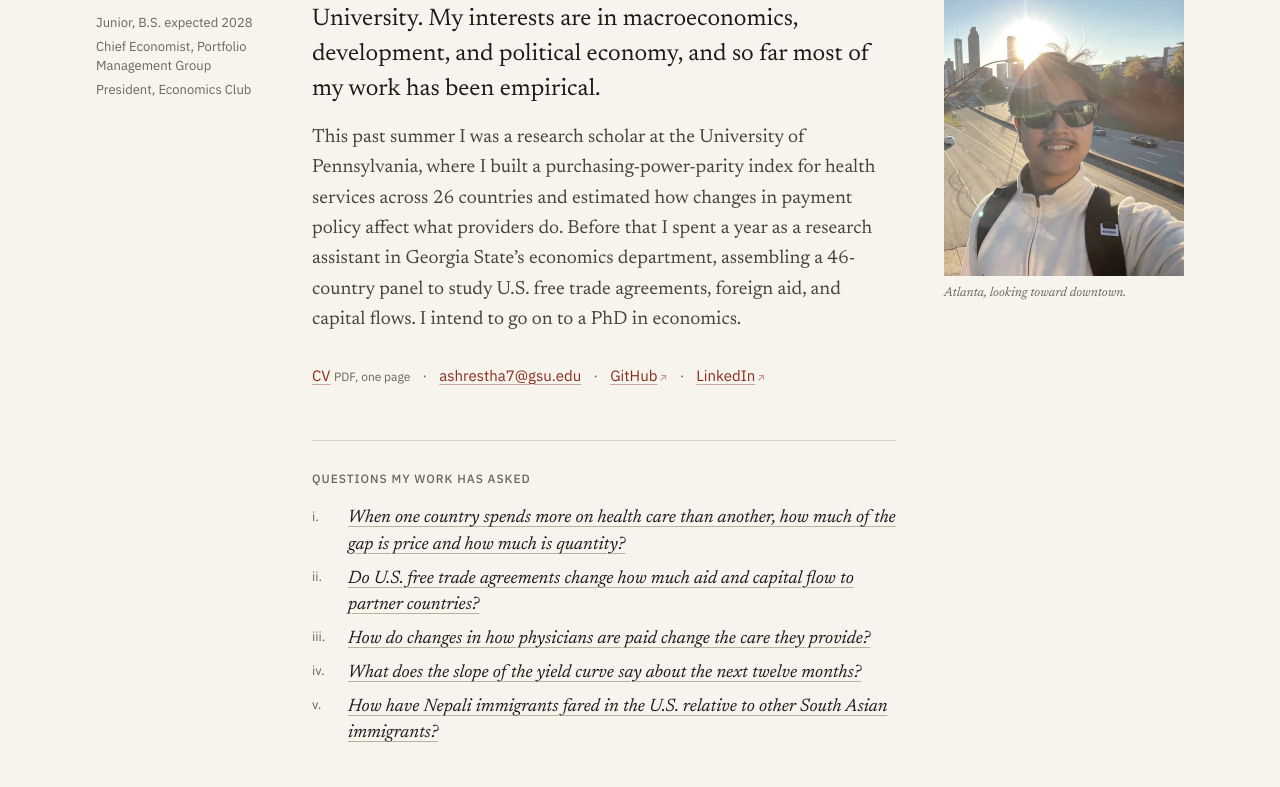
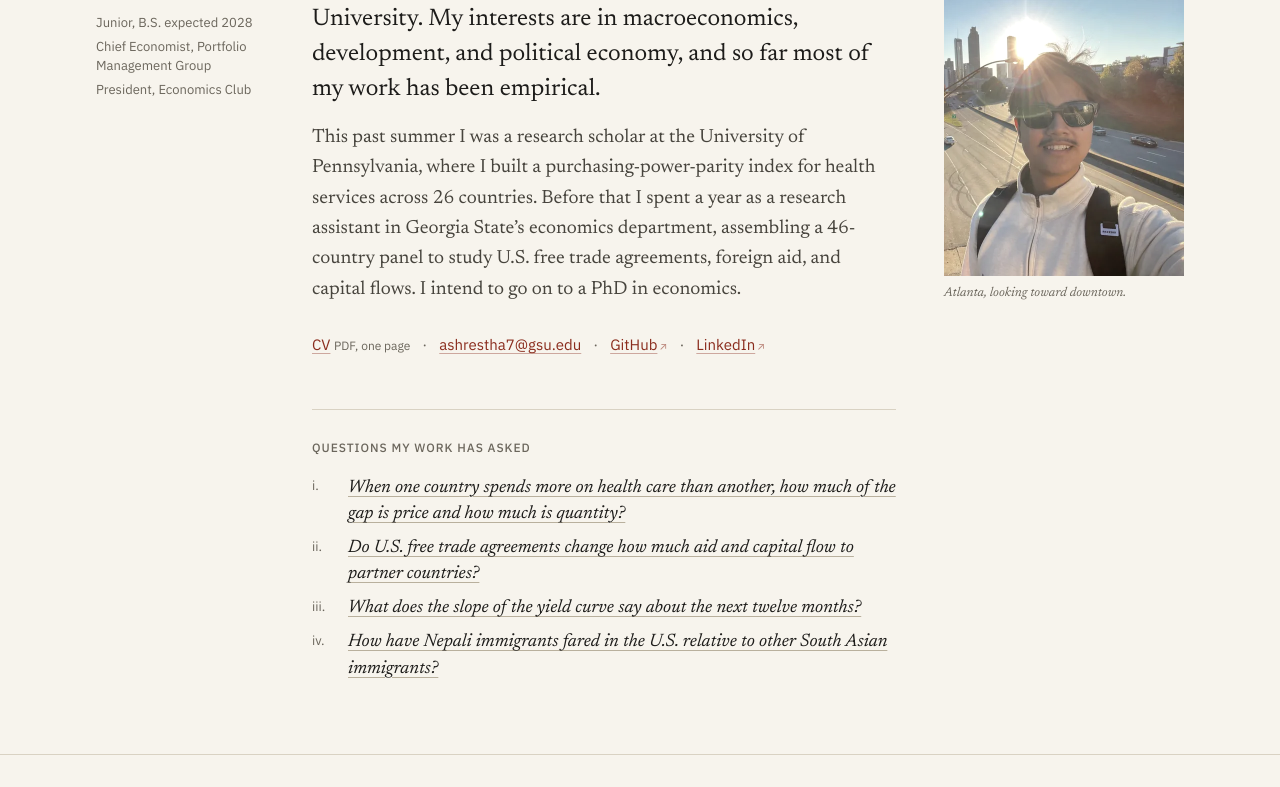
Before and after one commit to Animeshav14/animesh.website, a React (Vite) app: page / in a window 1280 px wide. Shown: the part 533-1320 px from the top of the page. Built offline with nearby package versions, Linux system fonts and the light colour scheme.

Commit message:
Remove the payment-policy entry and stent reference
It came from a project description on the Penn LDI page, not from work I did.

```diff
--- a/src/components/Home.jsx
+++ b/src/components/Home.jsx
@@ -96,8 +96,7 @@ function Intro() {
           </p>
           <p className="lede">
             This past summer I was a research scholar at the University of Pennsylvania, where I built a
-            purchasing-power-parity index for health services across 26 countries and estimated how changes in
-            payment policy affect what providers do. Before that I spent a year as a research assistant in Georgia
+            purchasing-power-parity index for health services across 26 countries. Before that I spent a year as a research assistant in Georgia
             State’s economics department, assembling a 46-country panel to study U.S. free trade agreements, foreign
             aid, and capital flows. I intend to go on to a PhD in economics.
           </p>
@@ -452,7 +451,7 @@ function Projects() {
                 {p.see && (
                   <>
                     {' '}
-                    <A href={p.see}>See §1.4&nbsp;→</A>
+                    <A href={p.see}>See §1.{research.findIndex((r) => `#${r.id}` === p.see) + 1}&nbsp;→</A>
                   </>
                 )}
               </p>
--- a/src/content.js
+++ b/src/content.js
@@ -16,7 +16,6 @@ export const person = {
 export const questions = [
   { text: 'When one country spends more on health care than another, how much of the gap is price and how much is quantity?', href: '#health-ppp' },
   { text: 'Do U.S. free trade agreements change how much aid and capital flow to partner countries?', href: '#fta' },
-  { text: 'How do changes in how physicians are paid change the care they provide?', href: '#payment-policy' },
   { text: 'What does the slope of the yield curve say about the next twelve months?', href: '#yield-curve' },
   { text: 'How have Nepali immigrants fared in the U.S. relative to other South Asian immigrants?', href: '#diaspora' },
 ];
@@ -59,19 +58,6 @@ export const research = [
       ['Method', 'Event-time panels around each agreement’s entry into force; regression and event-study models in R and Stata to compare pre- and post-agreement paths.'],
       ['My part', 'Extracted, cleaned, merged, and validated the macroeconomic and financial series; estimated the models; produced figures and short summaries comparing trends across countries and industries, which I presented to faculty.'],
       ['Status', 'Faculty research project; I worked on it as an undergraduate research assistant.'],
-    ],
-  },
-  {
-    id: 'payment-policy',
-    weight: 'standard',
-    title: 'Payment policy and provider behavior',
-    setting: 'Penn LDI & Wharton · SUMR',
-    when: 'Summer 2026',
-    question:
-      'How changes in the way providers are paid affect their decisions and the volume of care — in this project, the use of cardiac stents.',
-    rows: [
-      ['Method', 'Difference-in-differences models in Python and Stata.'],
-      ['My part', 'Turned the research questions into reproducible analysis code and estimated the models.'],
     ],
   },
   {
```
